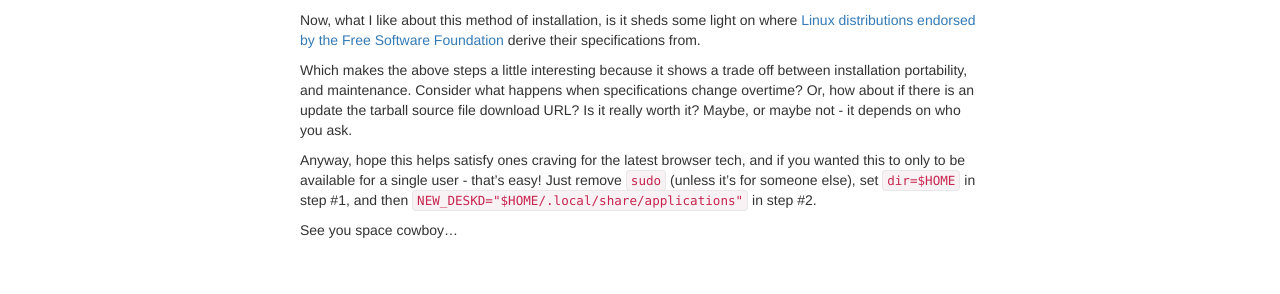
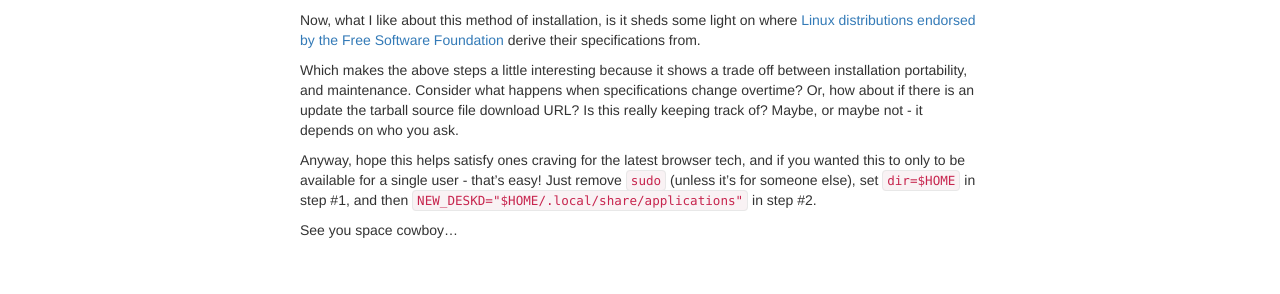
Before and after one commit to ecwpz91/ecwpz91.github.io, a Jekyll site: the page built from _posts/2017-11-18-Getting and Installing Firefox Quantum.md, in a window 1280 px wide. Shown: the part 1753-2047 px from the top of the page. Built offline with Jekyll 4.4.1, drawn with Linux system fonts in a browser that asks for light colours; nearby versions of some CDN libraries.

Commit message:
Finalized

```diff
--- a/_posts/2017-11-18-Getting and Installing Firefox Quantum.md
+++ b/_posts/2017-11-18-Getting and Installing Firefox Quantum.md
@@ -81,7 +81,7 @@
 
 Now, what I like about this method of installation, is it sheds some light on where [Linux distributions endorsed by the Free Software Foundation][4] derive their specifications from.
 
-Which makes the above steps a little interesting because it shows a trade off between installation portability, and maintenance. Consider what happens when specifications change overtime? Or, how about if there is an update the tarball source file download URL? Is it really worth it? Maybe, or maybe not - it depends on who you ask.
+Which makes the above steps a little interesting because it shows a trade off between installation portability, and maintenance. Consider what happens when specifications change overtime? Or, how about if there is an update the tarball source file download URL? Is this really keeping track of? Maybe, or maybe not - it depends on who you ask.
 
 Anyway, hope this helps satisfy ones craving for the latest browser tech, and if you wanted this to only to be available for a single user - that's easy! Just remove `sudo` (unless it's for someone else), set `dir=$HOME` in step #1, and then `NEW_DESKD="$HOME/.local/share/applications"` in step #2.
 
```
